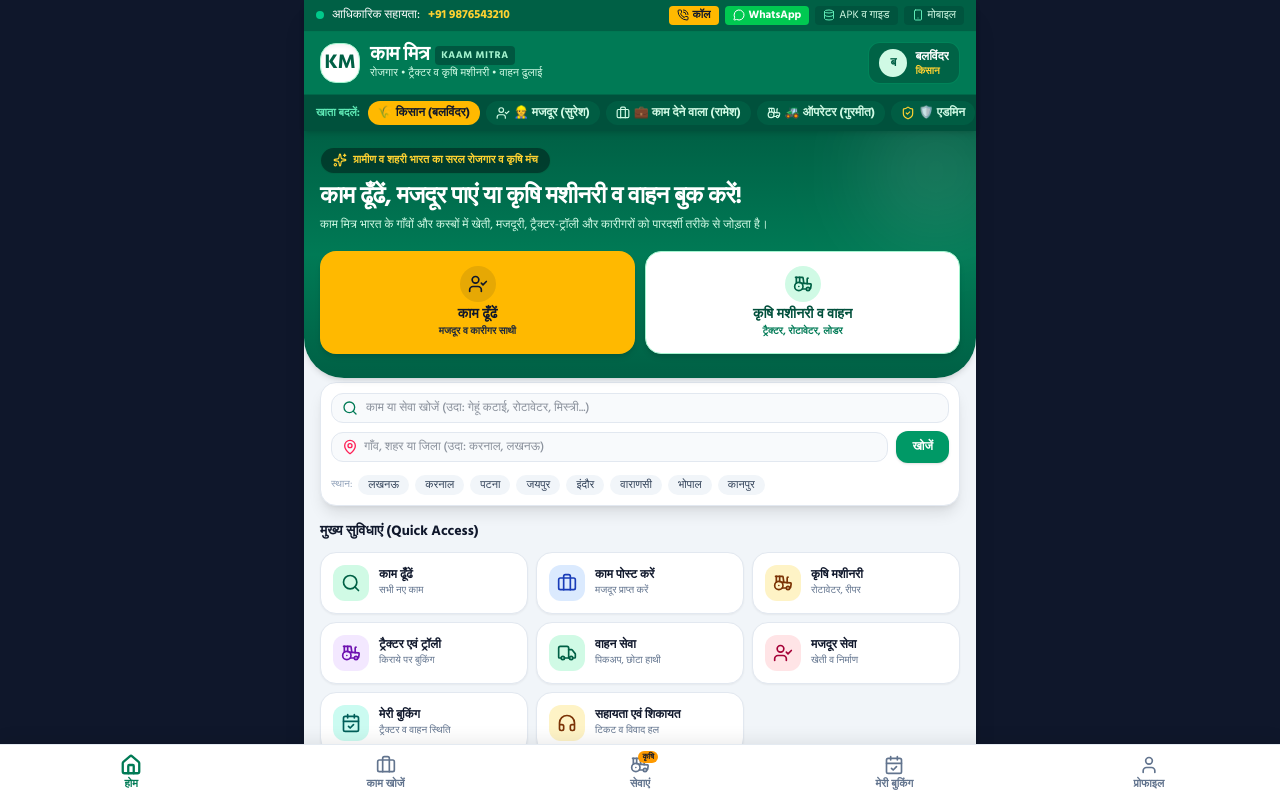
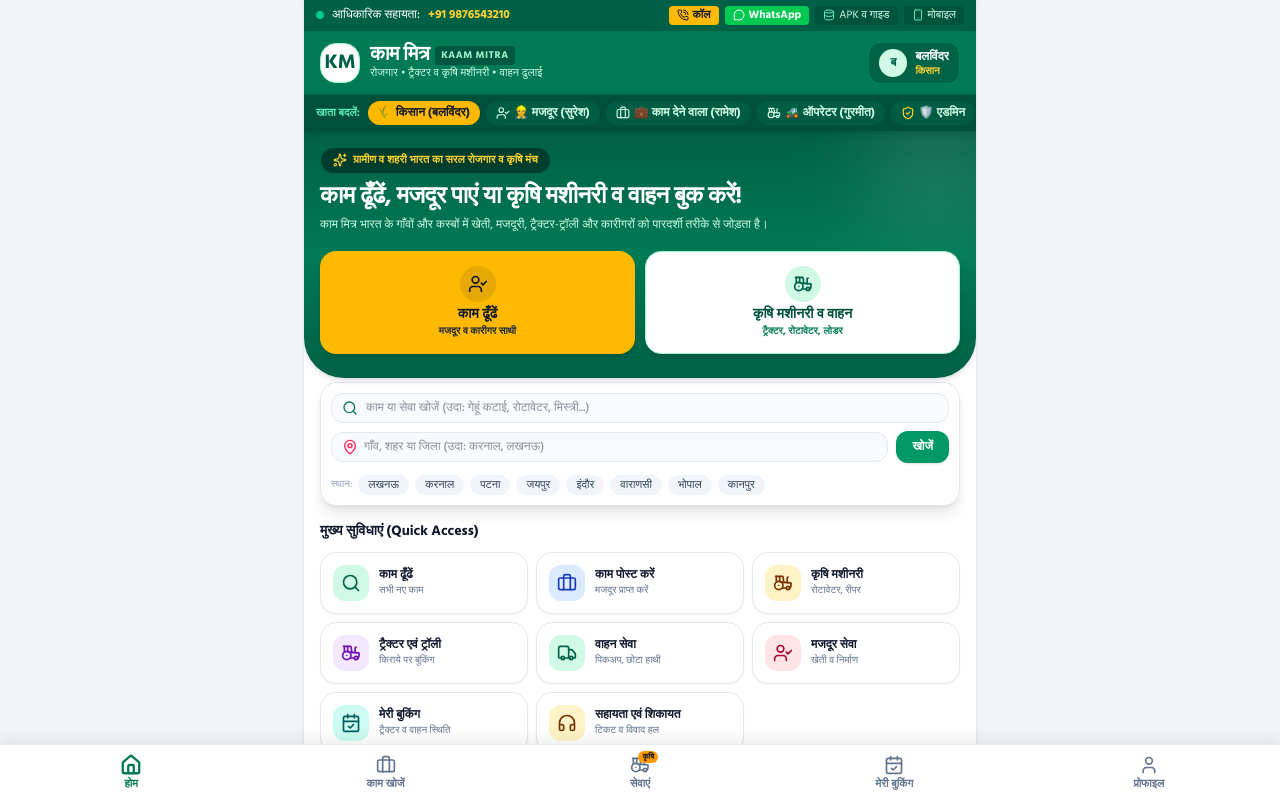
Before and after one commit to harshut-579beep/Kaam-mitra2, a React (Vite) app: page / in a window 1280 px wide. Shown: the top 798 px of the page. Built offline with nearby package versions, Linux system fonts and the light colour scheme; no server answers; a web font is replaced by a local one.

Commit message:
Refactor App.tsx for improved structure and readability

```diff
--- a/App.tsx
+++ b/App.tsx
@@ -1,10 +1,10 @@
-import React from 'react';
 import { AppProvider, useApp } from './context/AppContext';
 import { Header } from './components/Header';
 import { BottomNav } from './components/BottomNav';
 import { JobDetailModal } from './components/JobDetailModal';
 import { ApplyModal } from './components/ApplyModal';
 import { BackendInfoModal } from './components/BackendInfoModal';
+
 import { HomeView } from './views/HomeView';
 import { JobsView } from './views/JobsView';
 import { ServicesView } from './views/ServicesView';
@@ -13,81 +13,92 @@
 import { SupportView } from './views/SupportView';
 import { ProfileView } from './views/ProfileView';
 import { AdminView } from './views/AdminView';
-import { CheckCircle2, AlertCircle, Info, Wifi, Battery, Signal } from 'lucide-react';
+
+import {
+CheckCircle2,
+AlertCircle,
+Info,
+} from 'lucide-react';
 
 const AppContent: React.FC = () => {
-  const { activeTab, toastMessage, isMobileDeviceFrame } = useApp();
+const { activeTab, toastMessage } = useApp();
 
 return (
-    <div className={`min-h-screen bg-slate-900 ${isMobileDeviceFrame ? 'py-4 px-2 flex justify-center items-center' : ''}`}>
+<div className="min-h-screen w-full bg-slate-100 text-slate-900 antialiased">
 
-      {/* Device frame container: If mobile frame toggle is ON, show Android smartphone bezel */}
-      <div className={`w-full bg-slate-100 flex flex-col relative transition-all duration-200 ${
-        isMobileDeviceFrame
-          ? 'max-w-[420px] h-[860px] rounded-[3rem] shadow-[0_25px_60px_-15px_rgba(0,0,0,0.7)] border-[10px] border-slate-800 overflow-hidden ring-1 ring-slate-700/50'
-          : 'max-w-2xl mx-auto shadow-xl min-h-screen'
-      }`}>
-
-        {/* Android Status Bar (Only in Mobile Frame) */}
-        {isMobileDeviceFrame && (
-          <div className="bg-emerald-800 text-emerald-100 px-6 py-2 text-[11px] font-semibold flex items-center justify-between select-none shrink-0">
-            <span>09:41</span>
-            <div className="w-16 h-3 bg-slate-900 rounded-full mx-auto -mt-0.5"></div>
-            <div className="flex items-center gap-1.5">
-              <Signal className="w-3 h-3" />
-              <Wifi className="w-3 h-3" />
-              <Battery className="w-3.5 h-3.5" />
-            </div>
-          </div>
-        )}
+  {/* Main App Container */}
+  <div className="relative mx-auto flex min-h-screen w-full max-w-2xl flex-col overflow-x-hidden bg-white shadow-sm">
 
     {/* Global Header */}
     <Header />
 
-        {/* Dynamic View Body */}
-        <main className="flex-1 overflow-y-auto no-scrollbar">
+    {/* Main Content */}
+    <main className="relative flex-1 overflow-x-hidden overflow-y-auto pb-2">
+
       {activeTab === 'home' && <HomeView />}
+
       {activeTab === 'jobs' && <JobsView />}
+
       {activeTab === 'services' && <ServicesView />}
+
       {activeTab === 'post' && <PostJobView />}
+
       {activeTab === 'bookings' && <BookingsView />}
+
       {activeTab === 'support' && <SupportView />}
+
       {activeTab === 'profile' && <ProfileView />}
+
       {activeTab === 'admin' && <AdminView />}
+
     </main>
 
     {/* Bottom Navigation */}
     <BottomNav />
 
-        {/* Modals & Dialogs */}
+    {/* Modals */}
     <JobDetailModal />
+
     <ApplyModal />
+
     <BackendInfoModal />
 
-        {/* Floating Toast Notification */}
+    {/* Toast Notification */}
     {toastMessage && (
-          <div className="fixed top-20 left-1/2 -translate-x-1/2 z-50 max-w-sm w-[90%] pointer-events-none animate-in fade-in slide-in-from-top-4 duration-150">
-            <div className={`p-3 rounded-2xl shadow-xl flex items-center gap-2.5 text-xs font-bold text-white ${
+      <div className="pointer-events-none fixed left-1/2 top-4 z-[100] w-[calc(100%-32px)] max-w-sm -translate-x-1/2">
+
+        <div
+          role="status"
+          className={`flex items-center gap-3 rounded-2xl p-4 text-sm font-semibold text-white shadow-2xl ${
             toastMessage.type === 'error'
               ? 'bg-rose-600'
               : toastMessage.type === 'info'
-                ? 'bg-slate-900'
+              ? 'bg-slate-800'
               : 'bg-emerald-700'
-            }`}>
+          }`}
+        >
+
           {toastMessage.type === 'error' ? (
-                <AlertCircle className="w-4 h-4 shrink-0 text-white" />
+            <AlertCircle className="h-5 w-5 shrink-0" />
           ) : toastMessage.type === 'info' ? (
-                <Info className="w-4 h-4 shrink-0 text-amber-400" />
+            <Info className="h-5 w-5 shrink-0 text-amber-300" />
           ) : (
-                <CheckCircle2 className="w-4 h-4 shrink-0 text-white" />
+            <CheckCircle2 className="h-5 w-5 shrink-0" />
           )}
-              <span className="leading-snug">{toastMessage.text}</span>
+
+          <span className="leading-relaxed">
+            {toastMessage.text}
+          </span>
+
         </div>
+
       </div>
     )}
 
   </div>
+
 </div>
+
 );
 };
 
```
Lines whose indentation alone changed are shown as unchanged.
